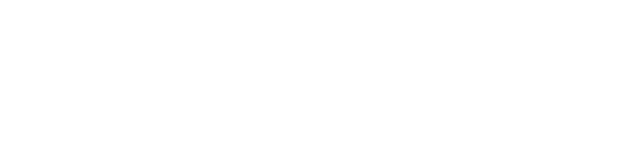
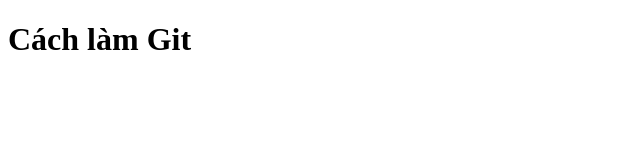
Before and after one commit to bee1194/hoc-lam-git, a plain HTML site: page index.html in a window 1280 px wide. Shown: the whole page, without its empty margins (0-640 px from the left). Drawn offline with Linux system fonts and the light colour scheme.

Commit message:
commit so 2

```diff
--- a/index.html
+++ b/index.html
@@ -7,6 +7,6 @@
     <title>Document</title>
 </head>
 <body>
-
+<h1>Cách làm Git</h1>
 </body>
 </html>
```
